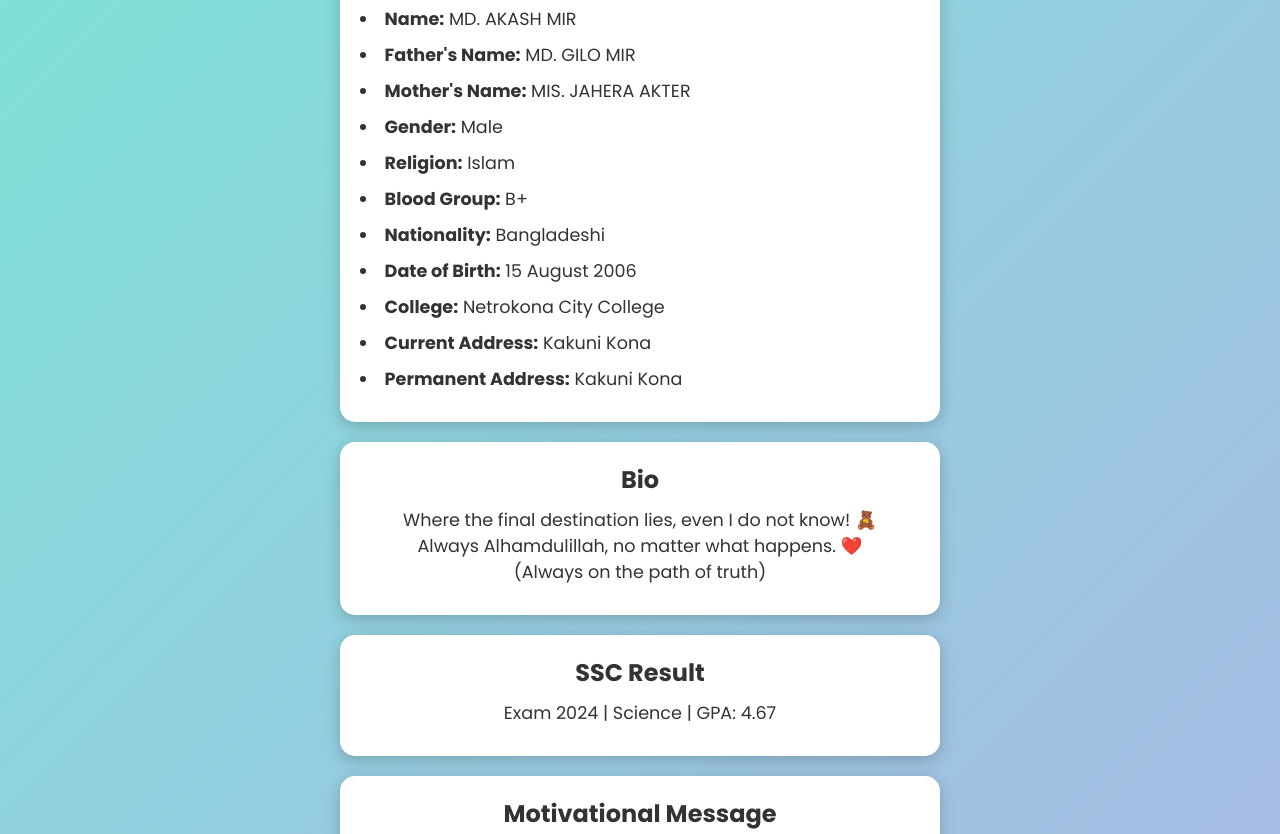
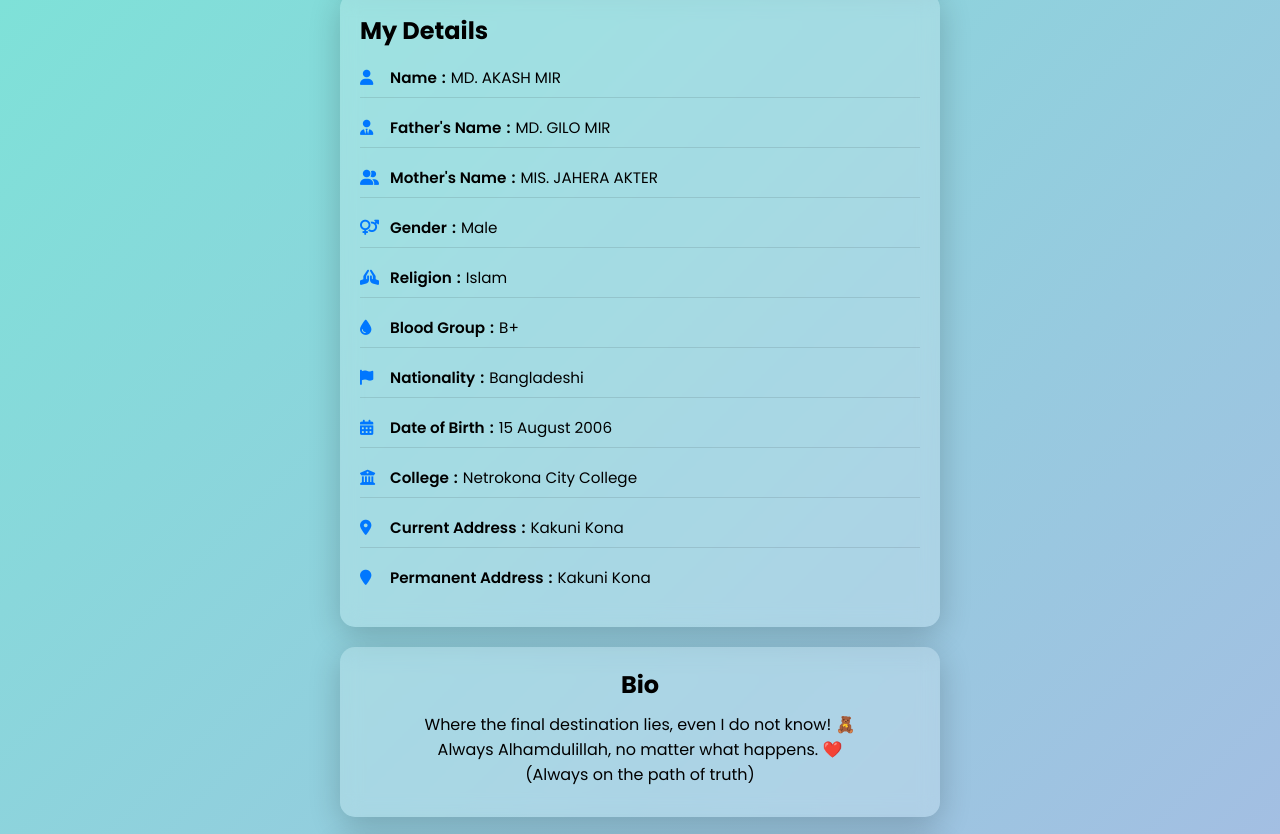
Before and after one commit to mdakashmir/My-personal-profile, a plain HTML site: page index.html in a window 1280 px wide. Shown: the part 606-1440 px from the top of the page. Drawn offline with Linux system fonts and the light colour scheme.

Commit message:
Update index.html

```diff
--- a/index.html
+++ b/index.html
@@ -4,7 +4,11 @@
     <meta charset="UTF-8">
     <meta name="viewport" content="width=device-width, initial-scale=1.0">
     <title>MD. AKASH MIR</title>
+    <!-- Google Fonts -->
     <link href="https://fonts.googleapis.com/css2?family=Poppins:wght@400;600;700&display=swap" rel="stylesheet">
+    <!-- FontAwesome for icons -->
+    <link rel="stylesheet" href="https://cdnjs.cloudflare.com/ajax/libs/font-awesome/6.4.2/css/all.min.css">
+
     <style>
         * {
             margin: 0;
@@ -28,42 +32,68 @@
             width: 200px;
             height: 200px;
             object-fit: cover;
-            border-radius: 0%;
+            border-radius: 0%; /* স্কোয়ার শেপ */
             border: 5px solid white;
             margin-bottom: 20px;
             animation: popUp 2s ease;
         }
         p, li {
-            font-size: 1.1rem;
+            font-size: 1rem;
             margin: 10px 0;
         }
-        .details, .bio, .result, .motivational, .aboutme {
-            background: white;
+        .glass-card {
+            background: rgba(255, 255, 255, 0.2);
+            backdrop-filter: blur(10px);
+            border-radius: 15px;
+            padding: 20px;
             margin: 20px auto;
-            padding: 20px;
-            border-radius: 15px;
             max-width: 600px;
-            box-shadow: 0px 4px 15px rgba(0,0,0,0.2);
-            text-align: left; /* এইটা যোগ করলাম যাতে text বামে আসে */
+            box-shadow: 0px 8px 32px rgba(0, 0, 0, 0.2);
+            color: #000;
         }
-        .aboutme, .bio, .result, .motivational {
-            text-align: center; /* অন্য ডিভ গুলা আবার সেন্টারে থাকবে */
+        .details {
+            text-align: left;
+        }
+        .details ul {
+            list-style: none;
+            padding: 0;
+        }
+        .details ul li {
+            display: flex;
+            align-items: center;
+            font-size: 0.95rem;
+            padding: 8px 0;
+            border-bottom: 1px solid rgba(0, 0, 0, 0.1);
+            white-space: nowrap; /* এক লাইনে থাকবে */
+        }
+        .details ul li:last-child {
+            border-bottom: none;
+        }
+        .details ul li i {
+            color: #0077ff;
+            margin-right: 10px;
+            min-width: 20px;
+        }
+        .details ul li strong {
+            margin-right: 5px;
+            font-weight: 600;
+        }
+        .details ul li strong::after {
+            content: ":";
+            margin-left: 5px; /* কলনের পরে সুন্দর স্পেস */
         }
         a {
             display: inline-block;
-            margin-top: 15px;
+            margin-top: 20px;
             text-decoration: none;
             color: #fff;
             background-color: #0077ff;
-            padding: 10px 20px;
+            padding: 12px 25px;
             border-radius: 30px;
             transition: background-color 0.3s;
         }
         a:hover {
             background-color: #0056b3;
-        }
-        ul {
-            list-style-position: inside; /* পয়েন্ট গুলাও সুন্দর দেখাবে */
         }
         @keyframes fadeIn {
             0% {opacity: 0; transform: translateY(-30px);}
@@ -73,52 +103,50 @@
             0% {opacity: 0; transform: scale(0.5);}
             100% {opacity: 1; transform: scale(1);}
         }
-        .details ul li {
-    white-space: nowrap; /* এইটা দিলে লাইন ব্রেক হবে না */
-}
     </style>
 </head>
+
 <body>
 
-<h2>MD. AKASH MIR</h2>
+<h1>MD. AKASH MIR</h1>
 
 <img src="1000027944 (1) (1).jpg" alt="MD Akash Mir Photo">
 
-<div class="aboutme">
+<div class="glass-card aboutme">
     <h2>About Me</h2>
     <p>I am a HSC second-year student. With a keen interest in science, mathematics, technology, AI, I am dedicated to expanding my knowledge and expertise in these fields. Alongside my academic pursuits, I enjoy playing football, watching movies, playing games and reading books.</p>
 </div>
 
-<div class="details">
+<div class="glass-card details">
     <h2>My Details</h2>
     <ul>
-        <li><strong>Name:</strong> MD. AKASH MIR</li>
-        <li><strong>Father's Name:</strong> MD. GILO MIR</li>
-        <li><strong>Mother's Name:</strong> MIS. JAHERA AKTER</li>
-        <li><strong>Gender:</strong> Male</li>
-        <li><strong>Religion:</strong> Islam</li>
-        <li><strong>Blood Group:</strong> B+</li>
-        <li><strong>Nationality:</strong> Bangladeshi</li>
-        <li><strong>Date of Birth:</strong> 15 August 2006</li>
-        <li><strong>College:</strong> Netrokona City College</li>
-        <li><strong>Current Address:</strong> Kakuni Kona</li>
-        <li><strong>Permanent Address:</strong> Kakuni Kona</li>
+        <li><i class="fas fa-user"></i><strong>Name</strong> MD. AKASH MIR</li>
+        <li><i class="fas fa-user-tie"></i><strong>Father's Name</strong> MD. GILO MIR</li>
+        <li><i class="fas fa-user-friends"></i><strong>Mother's Name</strong> MIS. JAHERA AKTER</li>
+        <li><i class="fas fa-venus-mars"></i><strong>Gender</strong> Male</li>
+        <li><i class="fas fa-praying-hands"></i><strong>Religion</strong> Islam</li>
+        <li><i class="fas fa-tint"></i><strong>Blood Group</strong> B+</li>
+        <li><i class="fas fa-flag"></i><strong>Nationality</strong> Bangladeshi</li>
+        <li><i class="fas fa-calendar-alt"></i><strong>Date of Birth</strong> 15 August 2006</li>
+        <li><i class="fas fa-university"></i><strong>College</strong> Netrokona City College</li>
+        <li><i class="fas fa-map-marker-alt"></i><strong>Current Address</strong> Kakuni Kona</li>
+        <li><i class="fas fa-map-marker"></i><strong>Permanent Address</strong> Kakuni Kona</li>
     </ul>
 </div>
 
-<div class="bio">
+<div class="glass-card bio">
     <h2>Bio</h2>
     <p>Where the final destination lies, even I do not know! 🧸<br>
     Always Alhamdulillah, no matter what happens. ❤️<br>
     (Always on the path of truth)</p>
 </div>
 
-<div class="result">
+<div class="glass-card result">
     <h2>SSC Result</h2>
     <p>Exam 2024 | Science | GPA: 4.67</p>
 </div>
 
-<div class="motivational">
+<div class="glass-card motivational">
     <h2>Motivational Message</h2>
     <p>"When the dream is yours, the battle must be yours too. Studying through sleepless nights, silently enduring hardships, starting over after countless failures — all these together will one day become your story. The pain you are enduring now will be the reason for your laughter one day. Don't be afraid, don't stop. Your time will come... just have a little patience and believe in yourself. You can do it. You must do it."</p>
 </div>
```
